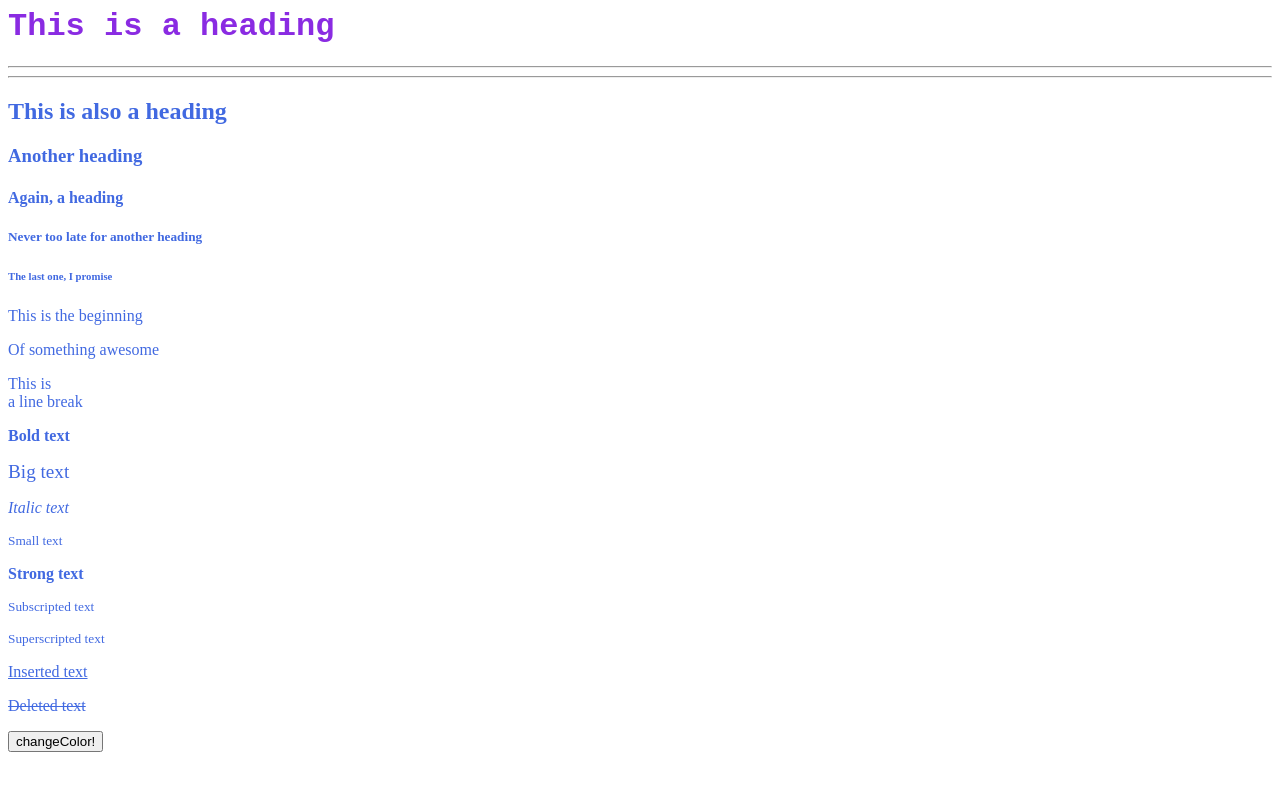
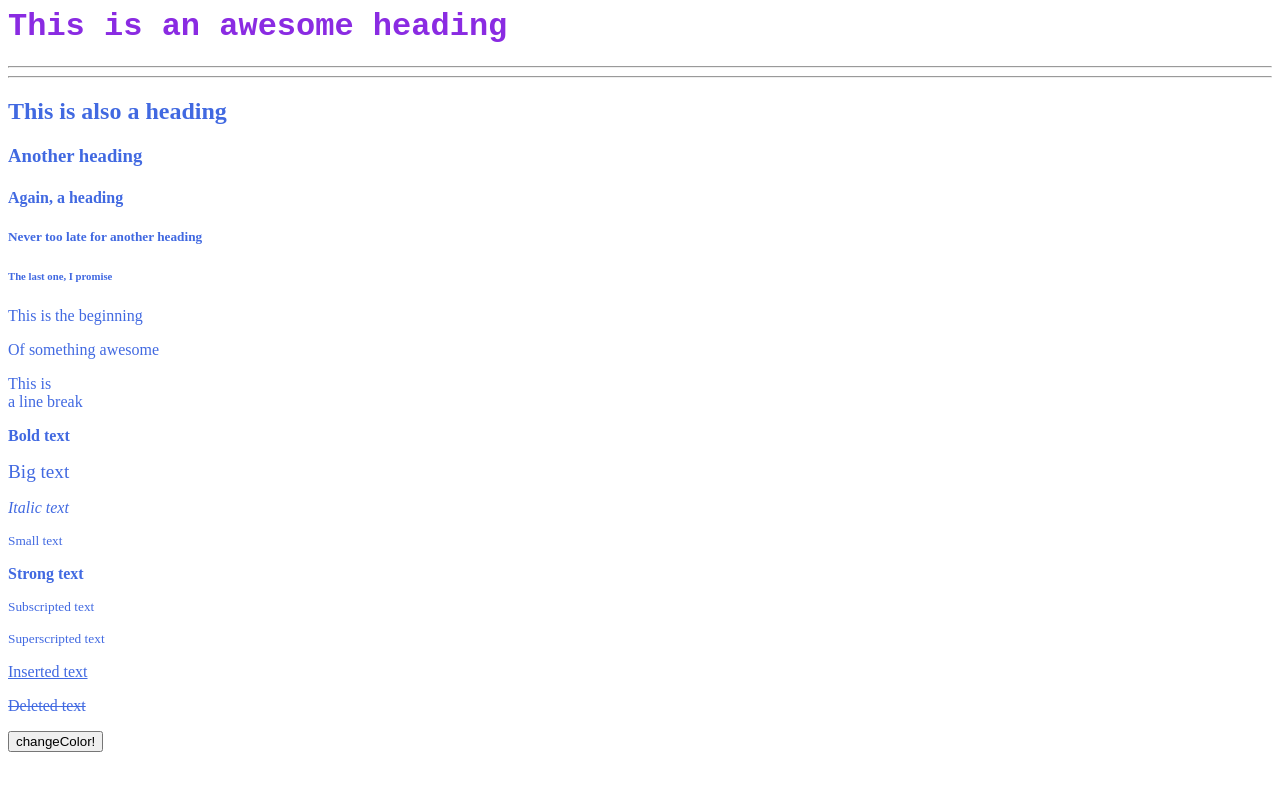
Before and after one commit to MikeGzz87/codingpractice, a plain HTML site: page revenge.html in a window 1280 px wide. Drawn offline with Linux system fonts and the light colour scheme.

Commit message:
update h1 tag

```diff
--- a/revenge.html
+++ b/revenge.html
@@ -13,7 +13,7 @@
         </style>
     </head>
     <body>
-        <h1>This is a heading</h1>
+        <h1>This is an awesome heading</h1>
         <hr/>
         <hr/>
         <h2>This is also a heading</h2>
```
